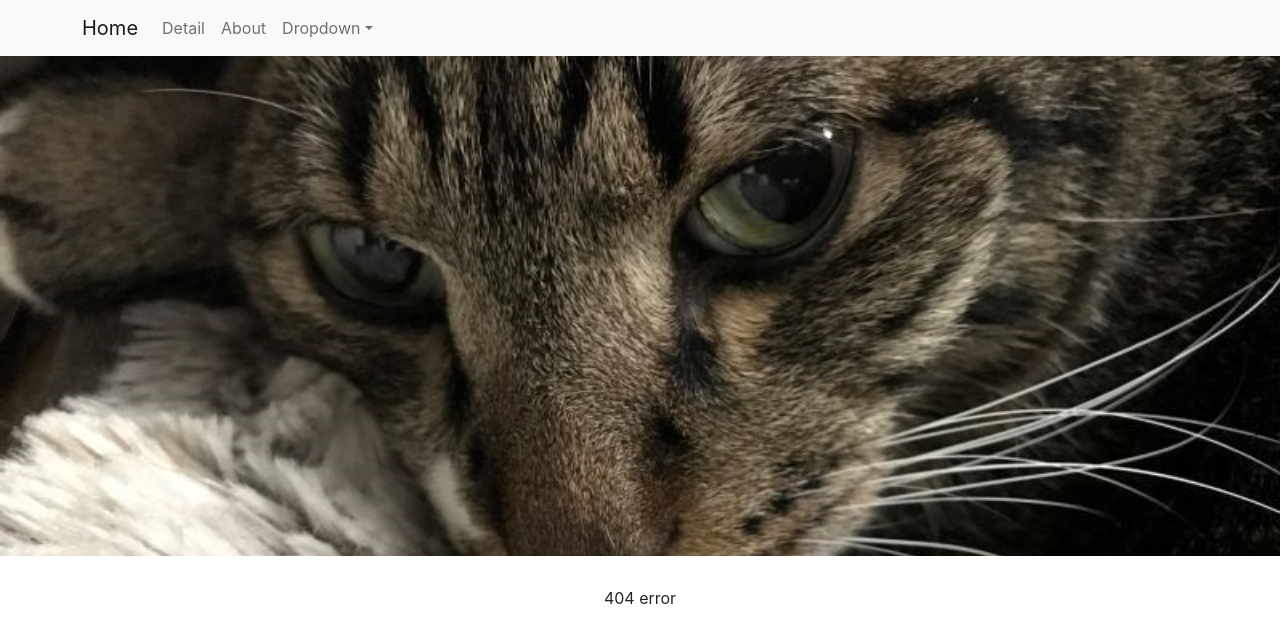
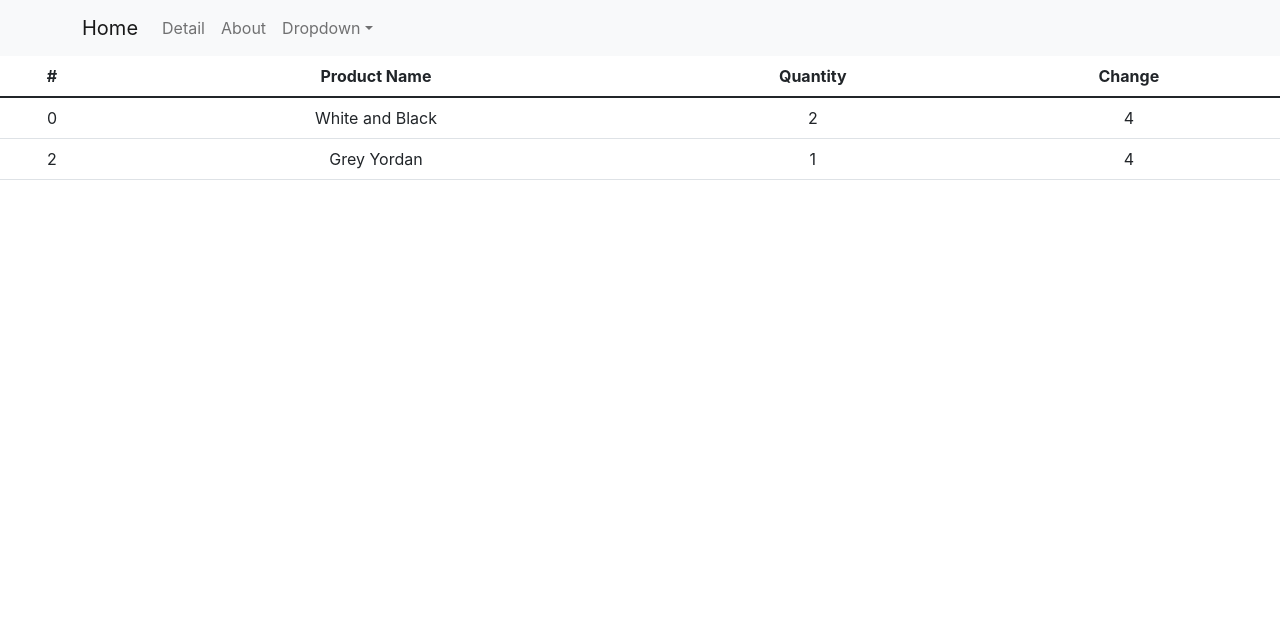
Before and after one commit to Yongho-Lee/jjongs_diary, a React (Create React App) app: page /cart in a window 1280 px wide. Before the commit this address had no page. Shown: the top 642 px of the page. Built offline with nearby package versions, Linux system fonts and the light colour scheme.

Commit message:
redux setup and cart setting

```diff
--- a/package.json
+++ b/package.json
@@ -3,6 +3,7 @@
   "version": "0.1.0",
   "private": true,
   "dependencies": {
+    "@reduxjs/toolkit": "^1.8.1",
     "@testing-library/jest-dom": "^5.16.4",
     "@testing-library/react": "^13.2.0",
     "@testing-library/user-event": "^13.5.0",
@@ -11,6 +12,7 @@
     "react": "^18.1.0",
     "react-bootstrap": "^2.3.1",
     "react-dom": "^18.1.0",
+    "react-redux": "^8.0.1",
     "react-router-dom": "^6.3.0",
     "react-scripts": "^5.0.1",
     "web-vitals": "^2.1.4"
--- a/src/App.js
+++ b/src/App.js
@@ -1,7 +1,7 @@
 // eslint-disable-next-line
 
 import './App.css';
-import { Navbar, Container, NavDropdown, Nav, Row, Col } from 'react-bootstrap';
+import { Navbar, Container, NavDropdown, Nav } from 'react-bootstrap';
 import { useState, useEffect } from 'react';
 import { Routes, Route, useNavigate } from 'react-router-dom';
 import axios from 'axios';
@@ -11,6 +11,7 @@ import Card from './component/Card.js'
 import Detail from './component/Detail.js'
 import About from './component/About.js'
 import Event from './component/Event.js'
+import Cart from './component/Cart.js'
 
 function App() {
 
@@ -45,7 +46,7 @@ function App() {
               <Nav.Link onClick={()=>{ navigate('/about')}}>About</Nav.Link>
               <NavDropdown title="Dropdown" id="basic-nav-dropdown">
                 <NavDropdown.Item onClick={()=>{ navigate('/event')}}>Event</NavDropdown.Item>
-                <NavDropdown.Item href="#action/3.2">Another action</NavDropdown.Item>
+                <NavDropdown.Item  onClick={()=>{ navigate('/cart')}}> Cart </NavDropdown.Item>
                 <NavDropdown.Item href="#action/3.3">Something</NavDropdown.Item>
                 <NavDropdown.Divider />
                 <NavDropdown.Item href="#action/3.4">Separated link</NavDropdown.Item>
@@ -55,13 +56,14 @@ function App() {
         </Container>
       </Navbar>
 
-      <div className="main-bg">
-      </div>
+
 
 
       <Routes>
         <Route path="/" element={
         <>
+          <div className="main-bg">
+          </div>
           <button className="btn btn-outline-primary" onClick={()=>{
             axios.get('https://codingapple1.github.io/shop/data'+clickFetchNum+'.json')
             .then((result)=>{
@@ -79,6 +81,8 @@ function App() {
         }/>
         <Route path="/detail/:id" element={<Detail datas={datas} />}/>
         <Route path="*" element={<div> 404 error </div>} />
+
+        <Route path="/cart" element={<Cart/>} />
 
         <Route path="/about" element={<About />}>
           <Route path="member" element={<p>member page</p>}/>
--- a/src/component/Card.js
+++ b/src/component/Card.js
@@ -1,4 +1,4 @@
-import { Navbar, Container, NavDropdown, Nav, Row, Col } from 'react-bootstrap';
+import { Container, Row, Col } from 'react-bootstrap';
 import { useNavigate } from 'react-router-dom'
 
 function Card(props){
--- a/src/component/Cart.js
+++ b/src/component/Cart.js
@@ -1,10 +1,50 @@
+//for sending all states in Cart, Redux is used.
+
+import { Table } from 'react-bootstrap';
+import { useSelector } from 'react-redux';
+
 function Cart () {
+
+    // let stateArray = useSelector( (state) => {return state})
+    // console.log(stateArray.product[0]);
+
+    let product = useSelector(state=>state.product);
+    //console.log(product[0])
+
     return (
         <>
+        <div>
+            <Table>
+                <thead>
+                    <tr>
+                        <th>#</th>
+                        <th>Product Name</th>
+                        <th>Quantity</th>
+                        <th>Change</th>
+                    </tr>
+                </thead>
+                <tbody>
+                {
+                product.map(function(a,i){
+                    return(
+                        <tr>
+                        <td>{product[i].id}</td>
+                        <td>{product[i].name}</td>
+                        <td>{product[i].count}</td>
+                        <td>4</td>
+                    </tr>
+                    )
+                })}
+                </tbody>
+            </Table>
+        </div>
+
 
         </>
     )
 
 }
 
+
+
 export default Cart;
--- a/src/index.js
+++ b/src/index.js
@@ -4,14 +4,16 @@ import './index.css';
 import App from './App';
 import reportWebVitals from './reportWebVitals';
 import { BrowserRouter } from 'react-router-dom';
+import { Provider } from 'react-redux'
+import store from './store.js'
 
 const root = ReactDOM.createRoot(document.getElementById('root'));
 root.render(
-  <React.StrictMode>
+  <Provider store={store}>
     <BrowserRouter>
       <App />
     </BrowserRouter>
-  </React.StrictMode>
+  </Provider>
 );
 
 // If you want to start measuring performance in your app, pass a function
--- /dev/null
+++ b/src/store.js
@@ -0,0 +1,25 @@
+import { configureStore, createSlice } from '@reduxjs/toolkit'
+
+let product = createSlice({
+
+    name: 'product',
+    initialState: [{
+        id: 0,
+        name: "White and Black",
+        count: 2
+    },
+    {
+        id: 2,
+        name : 'Grey Yordan',
+        count : 1
+    }]
+
+
+})
+
+
+export default configureStore({
+    reducer: {
+        product : product.reducer
+    }
+})
```
Also changed, not shown: 2 other files (tests, documents, lock files or other folders).
